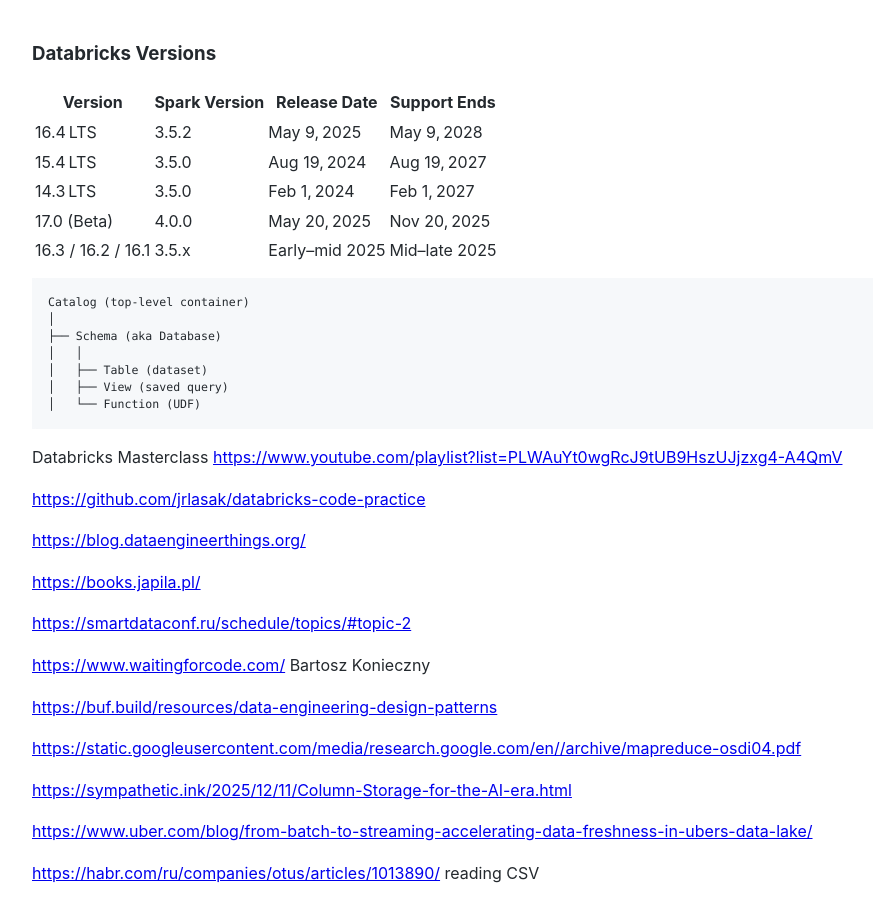
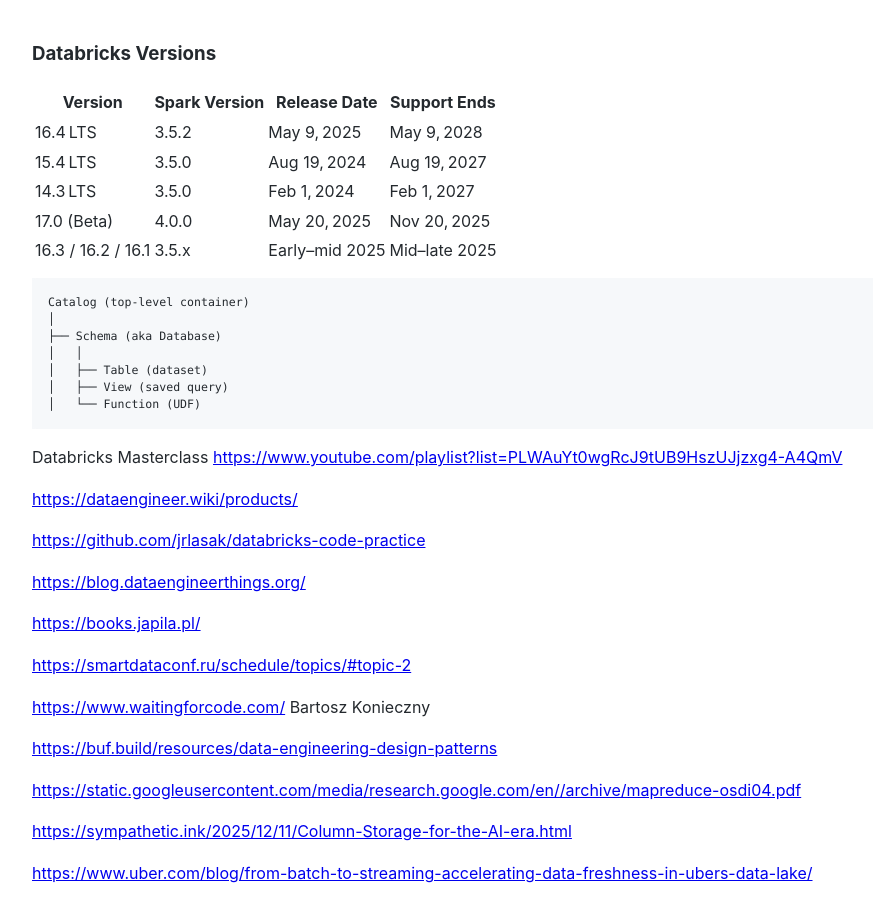
Before and after one commit to Michael-Lubinsky/michael-lubinsky.github.com, a Jekyll site: the page built from spark/briks.md, in a window 1280 px wide and 900 px high. Shown: the whole window, without its empty margins (158-1031 px from the left). Built offline with Jekyll 4.4.1, drawn with Linux system fonts in a browser that asks for light colours; our own code applies the rules of GitHub Pages for plain Markdown files.

Commit message:
Update briks.md

```diff
--- a/spark/briks.md
+++ b/spark/briks.md
@@ -20,6 +20,8 @@
 
 Databricks Masterclass
 <https://www.youtube.com/playlist?list=PLWAuYt0wgRcJ9tUB9HszUJjzxg4-A4QmV>
+
+<https://dataengineer.wiki/products/>
 
 <https://github.com/jrlasak/databricks-code-practice>
 
```
